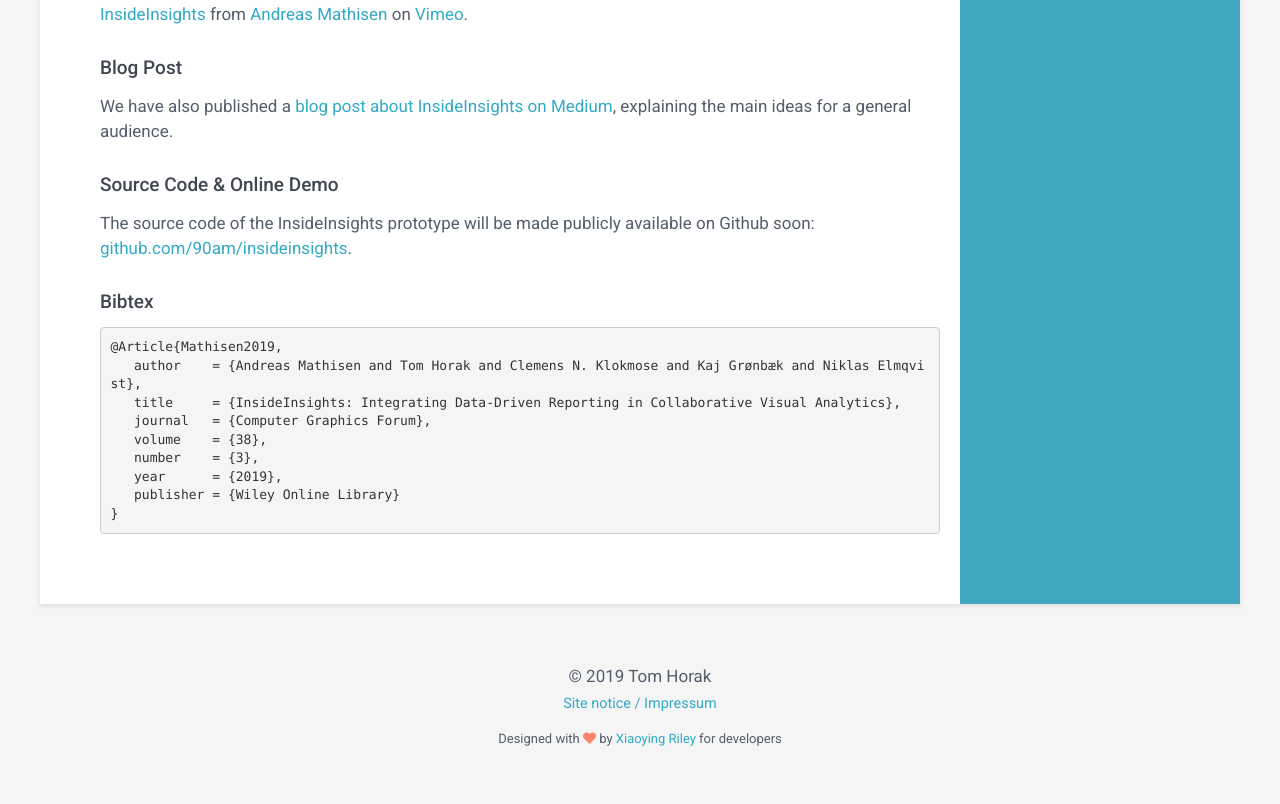
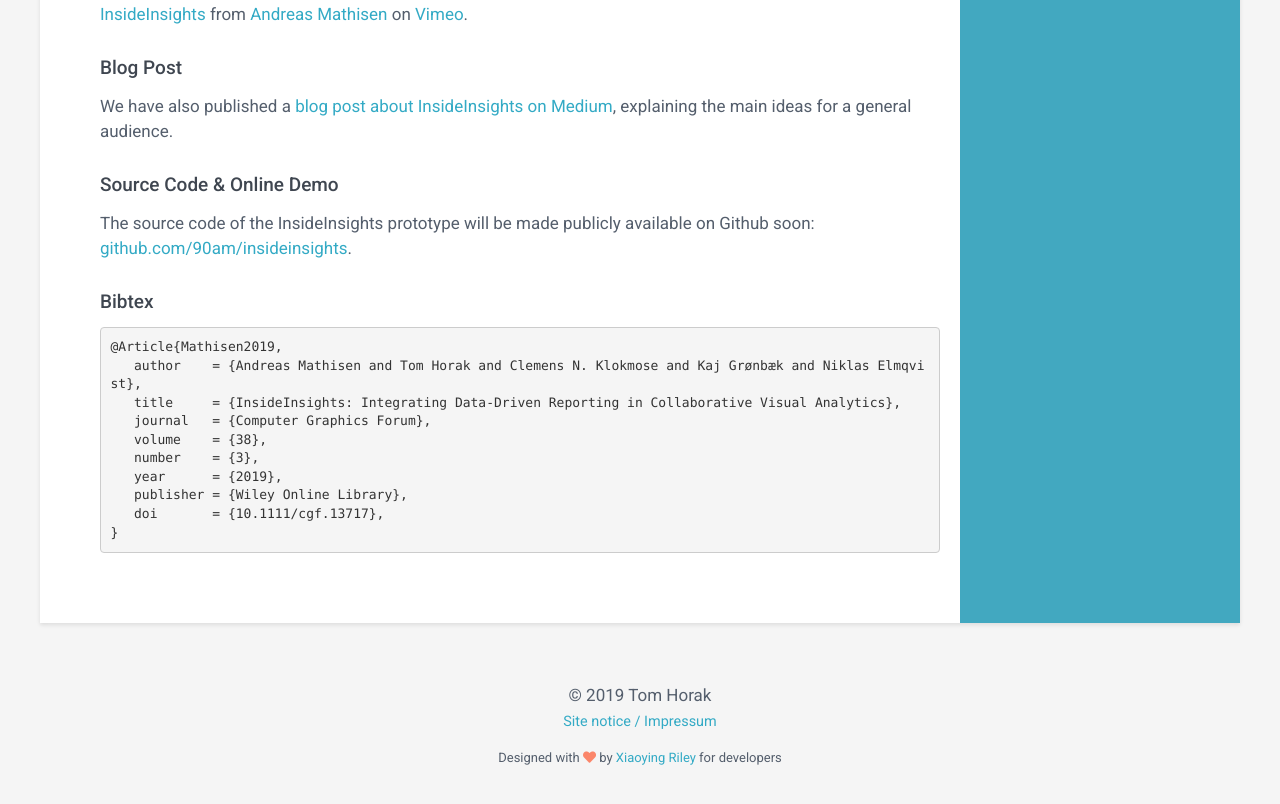
Before and after one commit to tomhorak21/tomhorak21.github.io, a Jekyll site: the page built from _publications/2019/insideinsights.md, in a window 1280 px wide and 900 px high, scrolled down 1271 px, cut to the strip 72-876 px from the top of the window. Built offline with Jekyll 4.4.1, drawn with Linux system fonts in a browser that asks for light colours.

Commit message:
Added DOI and removed toappear from InsideInsights.

```diff
--- a/_publications/2019/insideinsights.md
+++ b/_publications/2019/insideinsights.md
@@ -3,7 +3,7 @@ authors: [Andreas Mathisen, Tom Horak, Clemens N. Klokmose, Kaj Groenbaek, Nikla
 award:
 blog: https://medium.com/hcil-at-umd/on-the-inside-of-insight-fbb850532fd3
 date: 2019-06-03
-doi:
+doi: 10.1111/cgf.13717
 keywords:
 pages:
 pdf: https://imld.de/cnt/uploads/Mathisen-InsideInsights-EuroVis-2019.pdf
@@ -40,7 +40,8 @@ bibtex: >
        volume    = {38},
        number    = {3},
        year      = {2019},
-       publisher = {Wiley Online Library}
+       publisher = {Wiley Online Library},
+       doi       = {10.1111/cgf.13717},
     }
 
 ---
```
Also changed, not shown: other parts of _publications/2019/insideinsights.md (+1 -1 lines).
